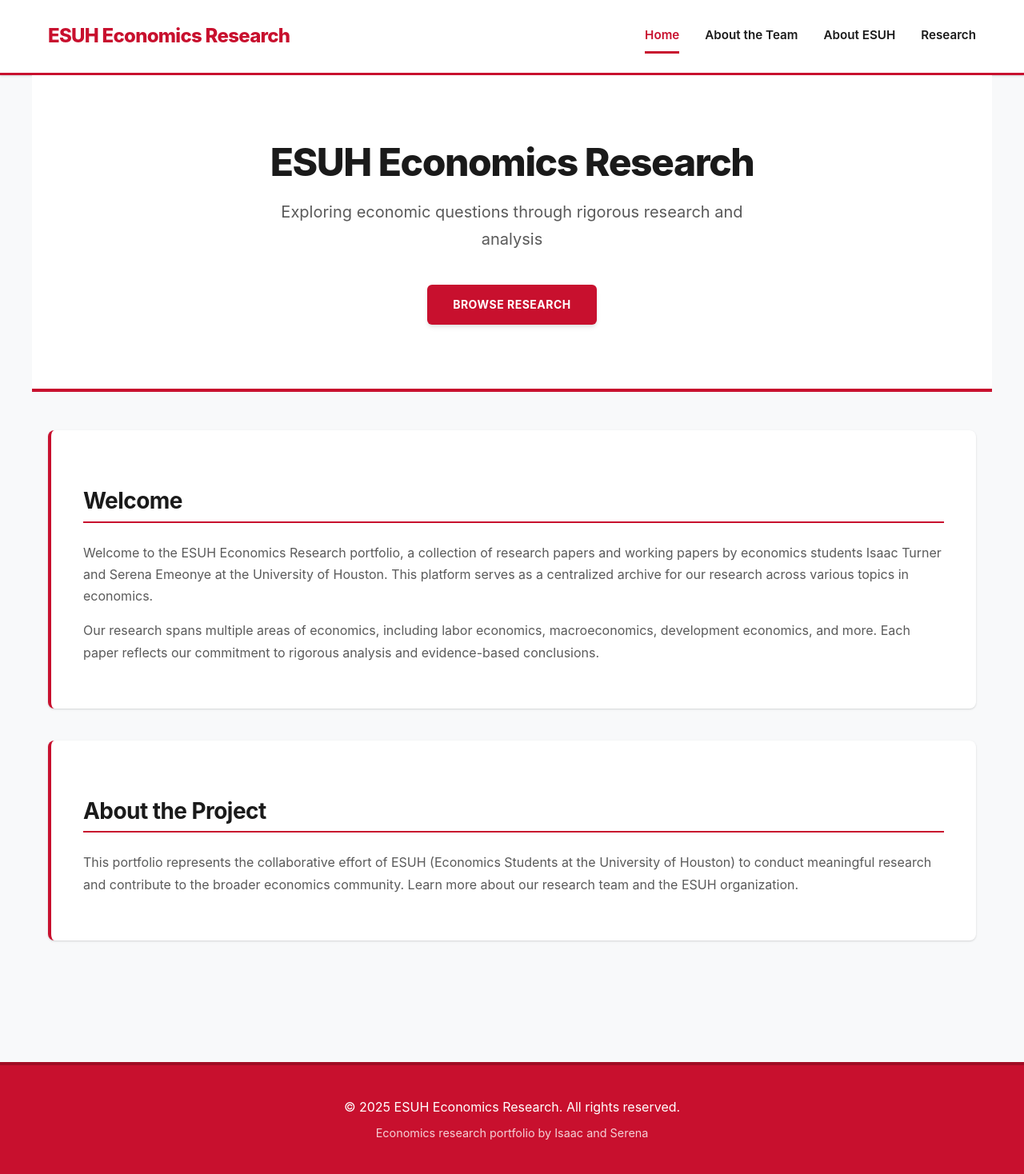
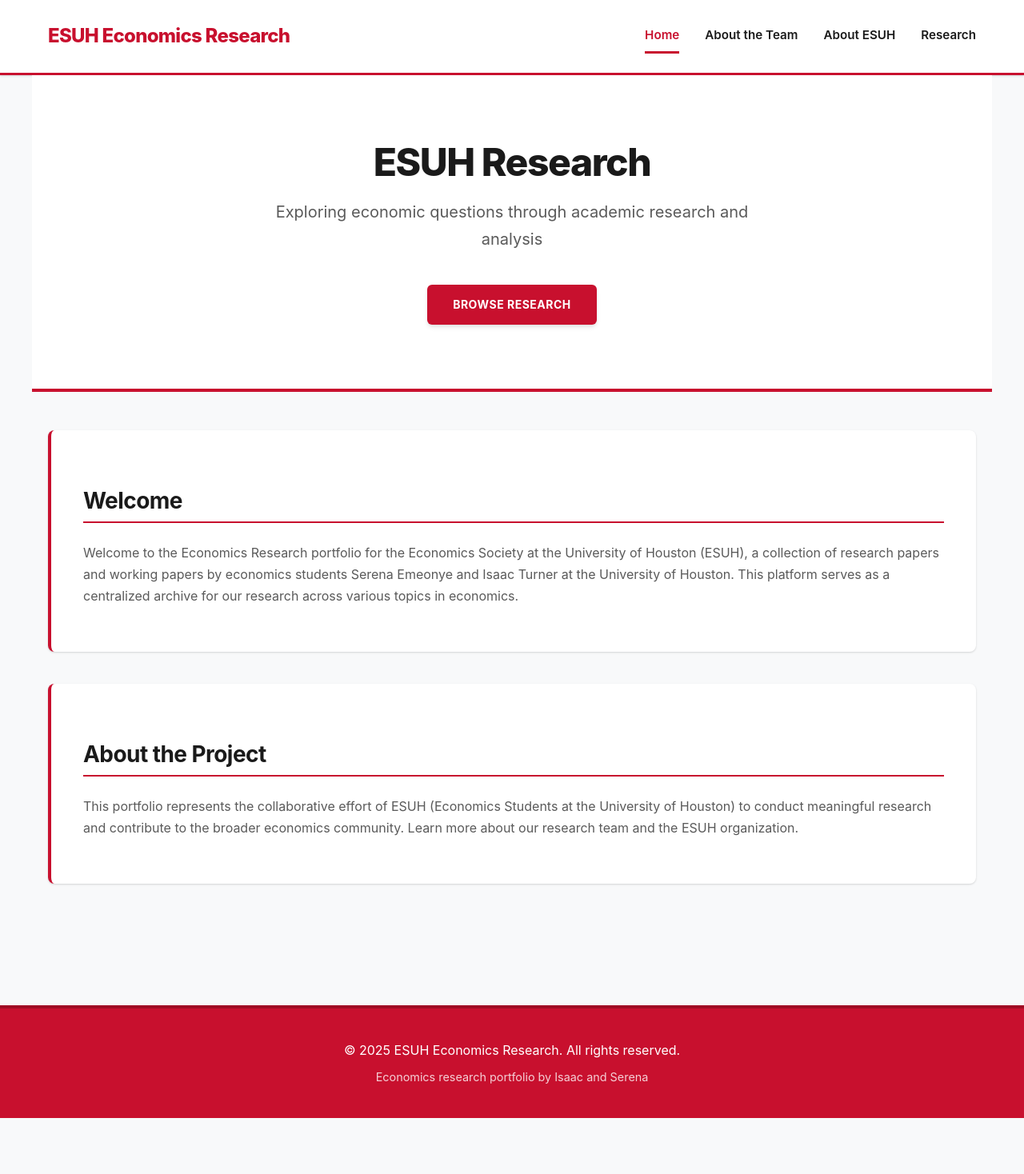
Before and after one commit to econsociety/esuh, a Jekyll site: the page built from index.html, in a window 1280 px wide. Shown: the whole page at 80% size. Built offline with Jekyll 4.4.1, drawn with Linux system fonts in a browser that asks for light colours; after the commit the page ends 1398 px from its top, so only the background shows below that.

Commit message:
Update index.html

```diff
--- a/index.html
+++ b/index.html
@@ -4,22 +4,17 @@
 ---
 
 <div class="home-hero">
-  <h1>ESUH Economics Research</h1>
-  <p>Exploring economic questions through rigorous research and analysis</p>
+  <h1>ESUH Research</h1>
+  <p>Exploring economic questions through academic research and analysis</p>
   <a href="/esuh-research/research" class="cta-button">Browse Research</a>
 </div>
 
 <section class="home-section">
   <h2>Welcome</h2>
   <p>
-    Welcome to the ESUH Economics Research portfolio, a collection of research papers and working papers
-    by economics students Isaac Turner and Serena Emeonye at the University of Houston. This platform serves as a
+    Welcome to the Economics Research portfolio for the Economics Society at the University of Houston (ESUH), a collection of research papers and working papers
+    by economics students Serena Emeonye and Isaac Turner at the University of Houston. This platform serves as a
     centralized archive for our research across various topics in economics.
-  </p>
-  <p>
-    Our research spans multiple areas of economics, including labor economics, macroeconomics,
-    development economics, and more. Each paper reflects our commitment to rigorous analysis
-    and evidence-based conclusions.
   </p>
 </section>
 
@@ -29,6 +24,6 @@
     This portfolio represents the collaborative effort of ESUH (Economics Students at the University of Houston)
     to conduct meaningful research and contribute to the broader economics community. Learn more about our
     <a href="/esuh-research/about-team">research team</a> and the
-    <a href="/esuh-research/about-esuh">ESUH organization</a>.
+    <a href="https://www.linkedin.com/company/economics-society-at-university-of-houston-esuh/posts/?feedView=all">ESUH organization</a>.
   </p>
 </section>
```
